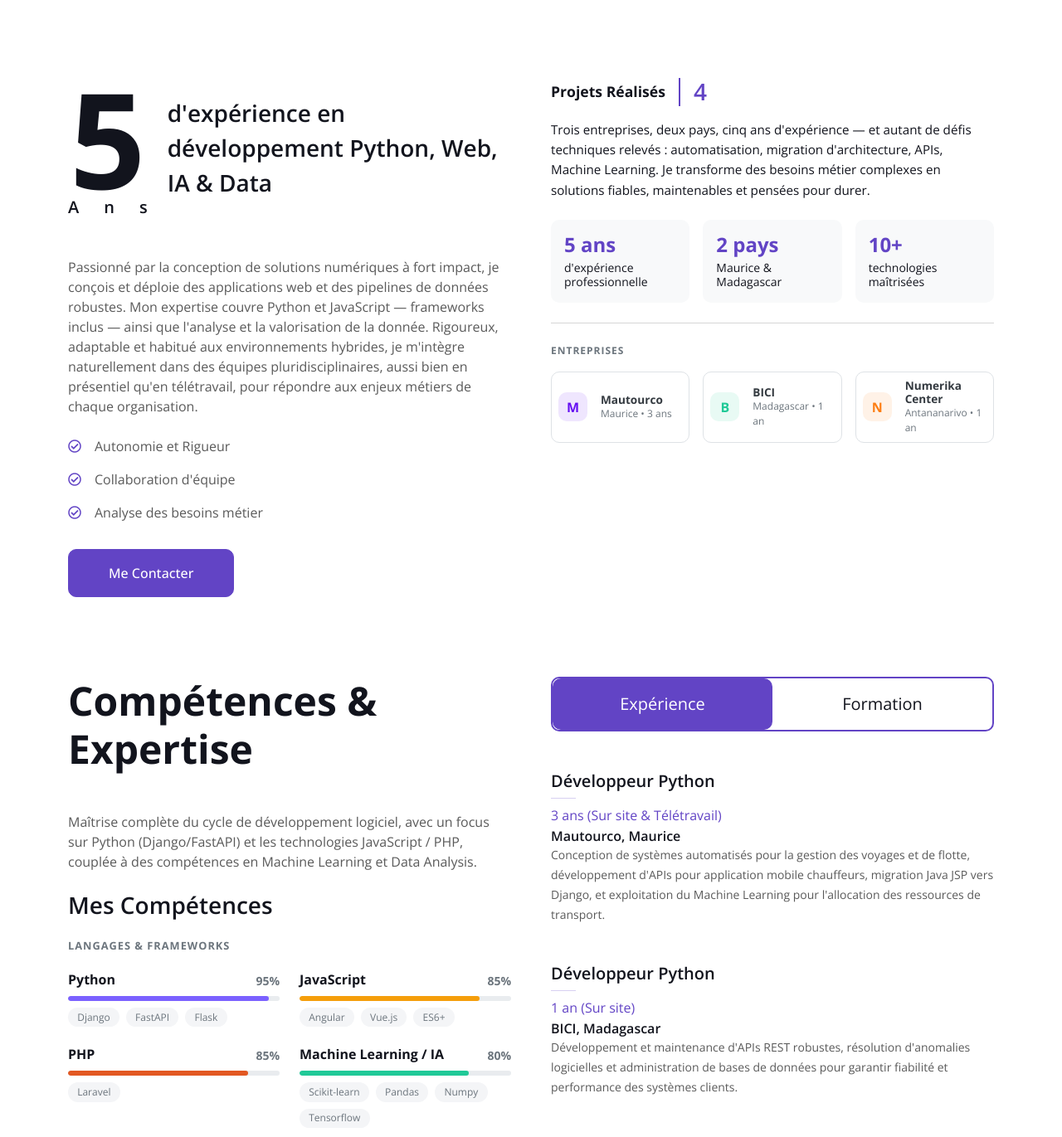
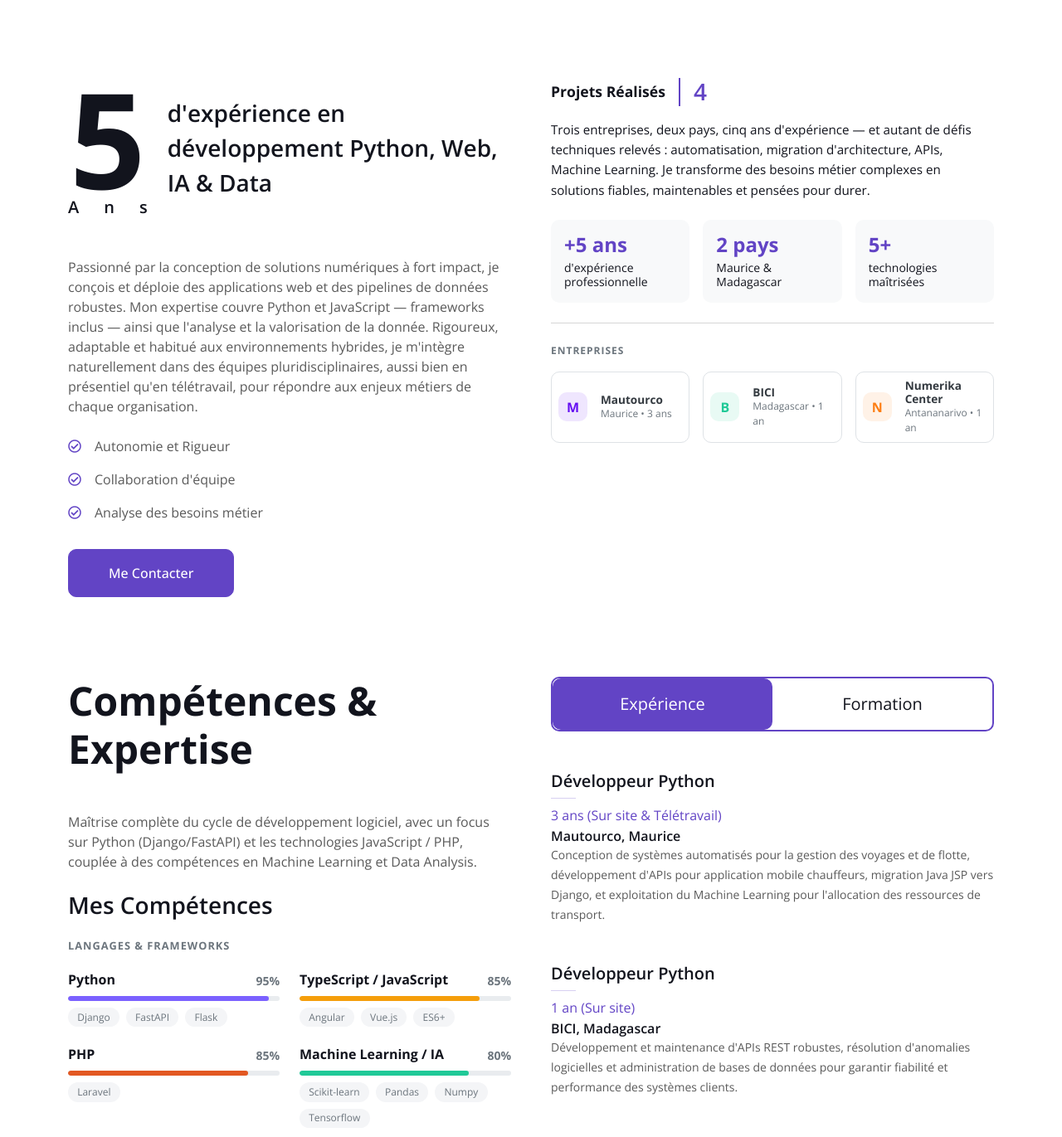
Before and after one commit to Vonjy55/portfolio-vonjitahina, a Vue app: page / in a window 1280 px wide. Shown: the part 679-2050 px from the top of the page at 83% size. Built offline with nearby package versions, Linux system fonts and the light colour scheme.

Commit message:
Update CV / Update skills

```diff
--- a/src/components/Skills.vue
+++ b/src/components/Skills.vue
@@ -28,7 +28,7 @@
                     <div class="col-md-6">
                         <div class="skill">
                             <div class="d-flex justify-content-between mb-2">
-                                <h6 class="fw-bold mb-0">JavaScript</h6>
+                                <h6 class="fw-bold mb-0">TypeScript / JavaScript</h6>
                                 <span class="fw-bold text-muted small">85%</span>
                             </div>
                             <div class="progress mb-2" style="height: 6px; border-radius: 10px;">
--- a/src/locales/en.json
+++ b/src/locales/en.json
@@ -23,7 +23,7 @@
     "projects_completed": "Projects Completed",
     "desc2": "Three companies, two countries, five years of experience — and just as many technical challenges tackled: automation, architecture migration, APIs, and Machine Learning. I turn complex business needs into reliable, maintainable, and long-lasting solutions.",
     "stat_years": {
-      "val": "5 years",
+      "val": "+5 years",
       "desc": "of professional experience"
     },
     "stat_countries": {
@@ -31,7 +31,7 @@
       "desc": "Mauritius & Madagascar"
     },
     "stat_tech": {
-      "val": "10+",
+      "val": "5+",
       "desc": "technologies mastered"
     },
     "companies": "COMPANIES"
--- a/src/locales/fr.json
+++ b/src/locales/fr.json
@@ -23,7 +23,7 @@
     "projects_completed": "Projets Réalisés",
     "desc2": "Trois entreprises, deux pays, cinq ans d'expérience — et autant de défis techniques relevés : automatisation, migration d'architecture, APIs, Machine Learning. Je transforme des besoins métier complexes en solutions fiables, maintenables et pensées pour durer.",
     "stat_years": {
-      "val": "5 ans",
+      "val": "+5 ans",
       "desc": "d'expérience professionnelle"
     },
     "stat_countries": {
@@ -31,7 +31,7 @@
       "desc": "Maurice & Madagascar"
     },
     "stat_tech": {
-      "val": "10+",
+      "val": "5+",
       "desc": "technologies maîtrisées"
     },
     "companies": "ENTREPRISES"
```
Also changed, not shown: 1 other file (tests, documents, lock files or other folders).
